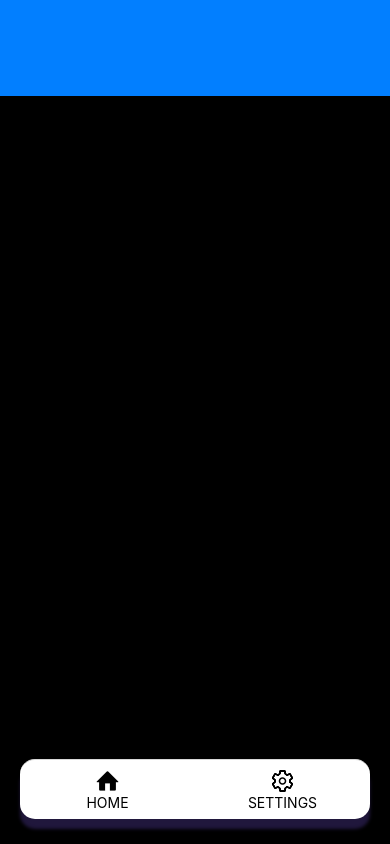
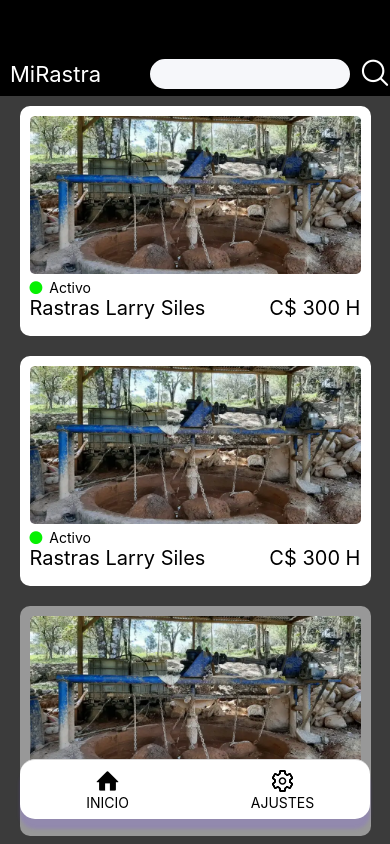
Before and after one commit to Vidal753/miner-mobile, a React Native app: screen /Home in a window 390 px wide. Built offline with nearby package versions, Linux system fonts and the light colour scheme.

Commit message:
select-rastra

```diff
--- /dev/null
+++ b/Components/CardItem.js
@@ -0,0 +1,76 @@
+import React from 'react';
+import { View, Text, TouchableOpacity, StyleSheet, Image } from 'react-native';
+import { widthPercentageToDP as wp } from 'react-native-responsive-screen';
+import { FontAwesome } from '@expo/vector-icons';
+import { colors } from '../Constant/colors';
+
+export default function ({ status = {} }) {
+  const color = { ...colors };
+  const styles = makeStyle(color, status);
+  return (
+    <TouchableOpacity style={{ alignItems: 'center', marginVertical: 10 }}>
+      <View style={styles.container}>
+        <View style={styles.image}>
+          <Image
+            source={require('../assets/images/arrastra.png')}
+            resizeMode={'cover'}
+            style={{ width: '100%', height: '100%', borderRadius: 5 }}
+          />
+        </View>
+        <View style={styles.description}>
+          <View style={styles.stateActivity}>
+            <View style={{ flexDirection: 'row', alignItems: 'center' }}>
+              <FontAwesome
+                name="circle"
+                size={15}
+                color={status.active ? color.green : color.red}
+              />
+              <Text style={{ paddingLeft: 7 }}>{status.state}</Text>
+            </View>
+            {status.active === false && <Text>{`Aproximadamente: ${status.time} minutos`}</Text>}
+          </View>
+          <View style={styles.principalInformation}>
+            <Text style={styles.primaryText}>{status.name}</Text>
+            <Text style={styles.primaryText}>{`C$ ${status.price} H`}</Text>
+          </View>
+        </View>
+      </View>
+    </TouchableOpacity>
+  );
+}
+
+const makeStyle = (color, status) => {
+  return StyleSheet.create({
+    container: {
+      height: 230,
+      width: wp(90),
+      borderRadius: 10,
+      padding: 10,
+      backgroundColor: status.active ? color.background : color.accent,
+    },
+    image: {
+      height: '75%',
+      alignItems: 'center',
+      justifyContent: 'center',
+    },
+    description: {
+      height: '25%',
+    },
+    principalInformation: {
+      flexDirection: 'row',
+      justifyContent: 'space-between',
+      alignItems: 'center',
+      marginBottom: 10,
+    },
+    stateActivity: {
+      flexDirection: 'row',
+      alignItems: 'center',
+      justifyContent: 'space-between',
+      paddingTop: 5,
+    },
+    primaryText: {
+      color: color.black,
+      fontSize: 20,
+    },
+  });
+};
--- a/Components/Header.js
+++ b/Components/Header.js
@@ -4,8 +4,9 @@ import {
   widthPercentageToDP as wp,
   heightPercentageToDP as hp,
 } from 'react-native-responsive-screen';
-import { FontAwesome } from '@expo/vector-icons';
+import { AntDesign, FontAwesome } from '@expo/vector-icons';
 import { getHeaderTitle } from '@react-navigation/elements';
+import TextInput from './TextInput';
 import { colors } from '../Constant/colors';
 
 const Header = ({ navigation, options, back }) => {
@@ -22,8 +23,12 @@ const Header = ({ navigation, options, back }) => {
             <FontAwesome name="chevron-left" size={hp(3)} color={color.primary} />
           </TouchableOpacity>
         )}
-        <Text style={{ fontSize: 18, color: color.primary }}>{title}</Text>
+        <Text style={styles.primaryText}>MiRastra</Text>
         <View style={styles.button} />
+        <TextInput error={''} info={''} />
+        <TouchableOpacity>
+          <AntDesign name="search1" size={30} color={color.background} />
+        </TouchableOpacity>
       </View>
     </Fragment>
   );
@@ -32,7 +37,7 @@ const Header = ({ navigation, options, back }) => {
 function makeStyles(color) {
   return StyleSheet.create({
     container: {
-      backgroundColor: color.blue,
+      backgroundColor: color.black,
       height: hp(11.4),
       width: wp(100),
       display: 'flex',
@@ -57,6 +62,10 @@ function makeStyles(color) {
       flexDirection: 'row',
       alignItems: 'center',
     },
+    primaryText: {
+      color: color.background,
+      fontSize: 22,
+    },
   });
 }
 
--- /dev/null
+++ b/Components/TextInput.js
@@ -0,0 +1,129 @@
+import React, { useState } from 'react';
+import { View, StyleSheet, TextInput, TouchableOpacity, Text } from 'react-native';
+import {
+  heightPercentageToDP as hp,
+  widthPercentageToDP as wp,
+} from 'react-native-responsive-screen';
+import { FontAwesome5, MaterialIcons } from '@expo/vector-icons';
+import { colors } from '../Constant/colors';
+export default function (props) {
+  const color = { ...colors };
+  const styles = makeStyles(color, props);
+  const error = { ...props.error };
+  const typeError = Object.keys(error);
+
+  const [securityEntry, setSecurityEntry] = useState(props.securityEntry || false);
+  const renderSecurityText = () => {
+    const onPress = () => setSecurityEntry(!securityEntry);
+    return props.securityEntry ? (
+      <TouchableOpacity onPress={onPress} style={styles.securityEntry}>
+        <FontAwesome5
+          name={securityEntry ? 'eye-slash' : 'eye'}
+          size={18}
+          color={props.color ? props.color : color.surface}
+        />
+      </TouchableOpacity>
+    ) : null;
+  };
+
+  return props.register === true ? (
+    <View>
+      <View
+        style={
+          typeError.includes(props.info)
+            ? [styles.container, { borderColor: 'red' }]
+            : styles.container
+        }>
+        <View style={styles.textInputIcon}>
+          <MaterialIcons name={props.name} size={18} color="white" />
+        </View>
+        <TextInput
+          style={[styles.textInput, props.style]}
+          secureTextEntry={securityEntry}
+          {...props}
+        />
+        {renderSecurityText()}
+      </View>
+      {typeError.includes(props.info) && <Text style={styles.textError}>{error[props.info]}</Text>}
+    </View>
+  ) : (
+    <View>
+      <View
+        style={
+          typeError.includes(props.info)
+            ? [styles.containerSimpleTextInput, { borderColor: 'red' }]
+            : styles.containerSimpleTextInput
+        }>
+        <TextInput
+          style={[styles.textInput, props.style]}
+          secureTextEntry={securityEntry}
+          placeholderTextColor={props.placeholderTextColor}
+          {...props}
+        />
+        {renderSecurityText()}
+      </View>
+      {typeError.includes(props.info) && <Text style={styles.textError}>{error[props.info]}</Text>}
+    </View>
+  );
+}
+
+const makeStyles = function (colors, props) {
+  return StyleSheet.create({
+    container: {
+      minHeight: 53,
+      width: wp(80),
+      margin: 10,
+      paddingLeft: 4,
+      display: 'flex',
+      flexDirection: 'row',
+      alignItems: 'center',
+      justifyContent: 'space-between',
+      borderRadius: props.multiple ? hp(10) : 27,
+      borderColor: colors.surface,
+      borderWidth: 2,
+      ...props.containerStyle,
+    },
+    containerSimpleTextInput: {
+      height: 30,
+      width: 200,
+      margin: 10,
+      display: 'flex',
+      flexDirection: 'row',
+      alignItems: props.multiline ? 'flex-start' : 'center',
+      justifyContent: 'space-between',
+      borderRadius: props.multiline ? hp(10) : 25,
+      backgroundColor: colors.shadow,
+      borderColor: colors.shadow,
+      borderWidth: 2,
+      ...props.containerSimpleTextInput,
+    },
+    textInput: {
+      paddingLeft: 20,
+      width: '100%',
+      textAlignVertical: props.multiline ? 'top' : null,
+      height: props.multiline ? 80 : null,
+      fontSize: hp(2),
+      color: colors.text,
+      ...props.style,
+    },
+    securityEntry: {
+      position: 'absolute',
+      right: 15,
+      top: props.register ? hp(1.9) : hp(1),
+    },
+    textInputIcon: {
+      justifyContent: 'center',
+      alignItems: 'center',
+      width: 42,
+      height: 42,
+      borderRadius: 21,
+      backgroundColor: colors.card,
+    },
+    textError: {
+      color: 'red',
+      fontFamily: 'gotham-medium',
+      paddingHorizontal: 20,
+      width: wp(80),
+    },
+  });
+};
--- a/Constant/colors.js
+++ b/Constant/colors.js
@@ -4,7 +4,8 @@ export const colors = {
   clear: '#f0ebf5',
   secondary: '#44ffcf',
   blue: '#027fff',
-  green: '#bce804',
+  green: '#06f102',
+  red: '#d30b26',
   text: '#5f6166',
   accent: '#989898',
   surface: '#bfbfc7',
--- a/Navigation/CustomerNavigation.js
+++ b/Navigation/CustomerNavigation.js
@@ -1,6 +1,6 @@
 import React from 'react';
 import { createBottomTabNavigator } from '@react-navigation/bottom-tabs';
-import { StyleSheet, Text, View } from 'react-native';
+import { Platform, StyleSheet, Text, View } from 'react-native';
 import { AntDesign, Entypo, Ionicons } from '@expo/vector-icons';
 import HomeScreen from '../Screens/HomeScreen';
 import SettingsScreen from '../Screens/SettingsScreen';
@@ -35,12 +35,13 @@ export default function () {
         options={{
           tabBarIcon: ({ focused }) => (
             <View style={{ justifyContent: 'center', alignItems: 'center' }}>
+              {Platform.OS === 'ios' && <Text style={{ marginTop: 10 }} />}
               {focused ? (
                 <Entypo name="home" size={24} color="black" />
               ) : (
                 <AntDesign name="home" size={24} color="black" />
               )}
-              <Text>HOME</Text>
+              <Text>INICIO</Text>
             </View>
           ),
         }}
@@ -51,12 +52,13 @@ export default function () {
         options={{
           tabBarIcon: ({ focused }) => (
             <View style={{ justifyContent: 'center', alignItems: 'center' }}>
+              {Platform.OS === 'ios' && <Text style={{ marginTop: 10 }} />}
               {focused ? (
                 <Ionicons name="settings" size={24} color="black" />
               ) : (
                 <Ionicons name="settings-outline" size={24} color="black" />
               )}
-              <Text>SETTINGS</Text>
+              <Text>AJUSTES</Text>
             </View>
           ),
         }}
--- a/Screens/HomeScreen.js
+++ b/Screens/HomeScreen.js
@@ -1,13 +1,58 @@
 import React from 'react';
+import { StatusBar } from 'expo-status-bar';
 import { View, ScrollView, Text, StyleSheet } from 'react-native';
+import CardItem from '../Components/CardItem';
 import { colors } from '../Constant/colors';
 
 export default function () {
   const color = { ...colors };
   const styles = makeStyle(color);
+  const status = [
+    {
+      active: false,
+      state: 'Inactivo',
+      time: '10:00',
+      name: 'Rastras Larry Siles',
+      price: '300',
+    },
+    {
+      active: true,
+      state: 'Activo',
+      time: '',
+      name: 'Rastras Larry Siles',
+      price: '300',
+    },
+    {
+      active: false,
+      state: 'Inactivo',
+      time: '10:00',
+      name: 'Rastras Larry Siles',
+      price: '300',
+    },
+    {
+      active: true,
+      state: 'Activo',
+      time: '',
+      name: 'Rastras Larry Siles',
+      price: '300',
+    },
+  ];
+
+  const active = status.filter((status) => status.active === true);
+  const inactive = status.filter((status) => status.active === false);
+
   return (
     <ScrollView style={styles.container}>
-      <Text>InformationScreen</Text>
+      {/* eslint-disable-next-line react/style-prop-object */}
+      <StatusBar style={'light'} />
+
+      {active.map((state) => (
+        <CardItem status={state} />
+      ))}
+      {inactive.map((state) => (
+        <CardItem status={state} />
+      ))}
+      <View style={{ minHeight: 100 }} />
     </ScrollView>
   );
 }
@@ -15,7 +60,7 @@ export default function () {
 const makeStyle = (color) => {
   return StyleSheet.create({
     container: {
-      backgroundColor: color.black,
+      backgroundColor: color.medium_black,
       height: '100%',
     },
   });
```
Also changed, not shown: assets/images/arrastra.png (added).
